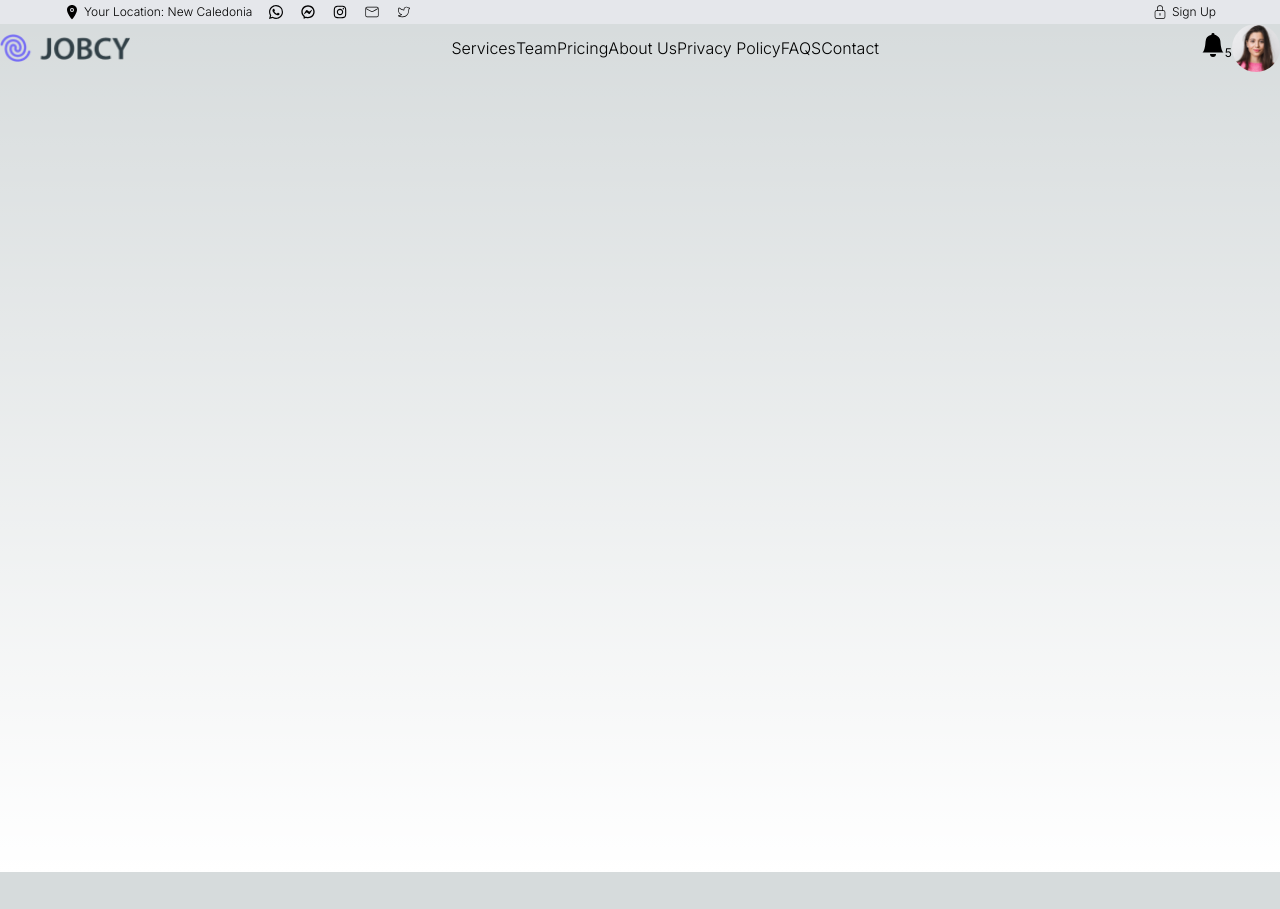
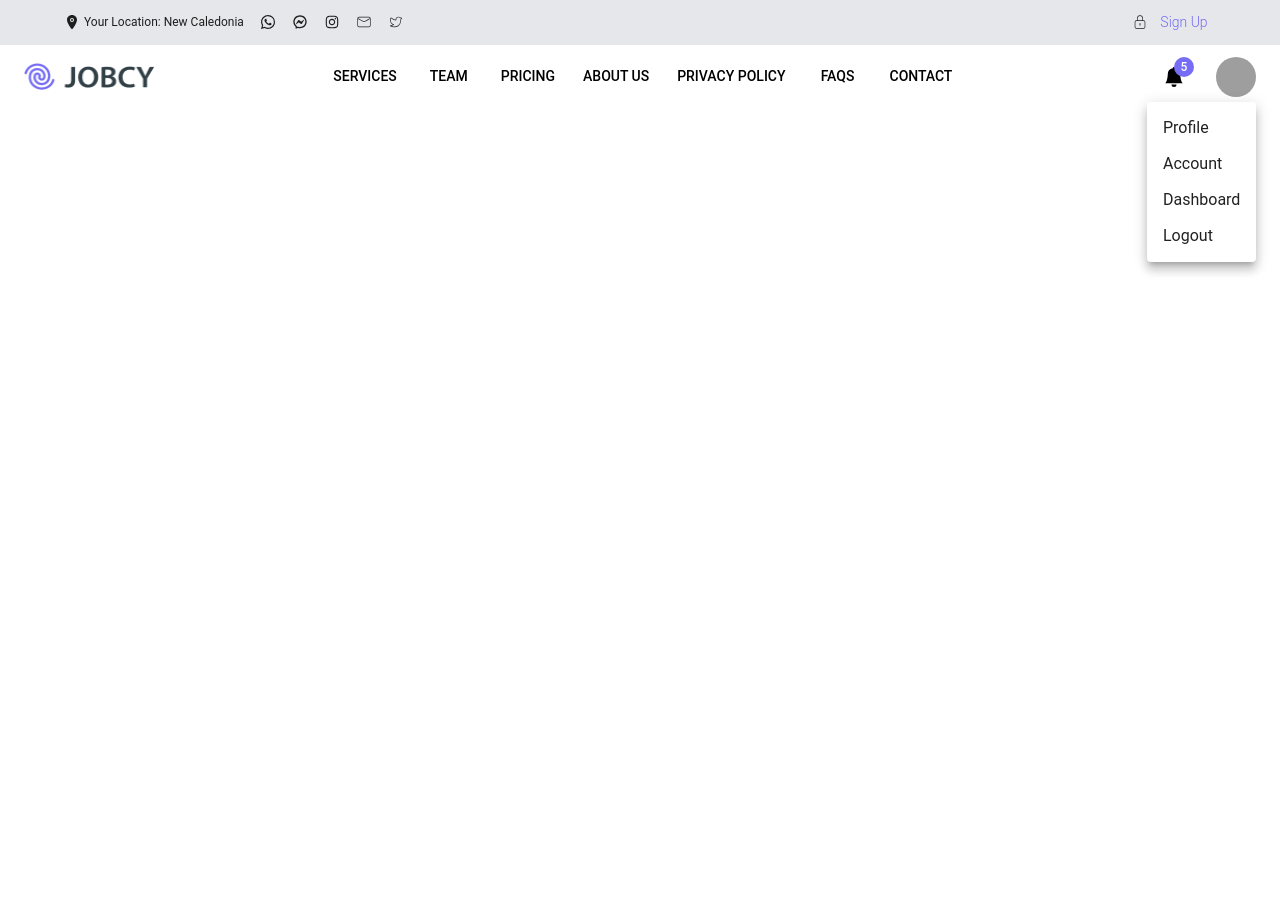
Before and after one commit to refugedesigns/jobcy, a Next.js app in the folder client/: page / in a window 1280 px wide. Both pictures are taken after a click on the button "Open settings". Before the commit the page ends 872 px from the top, so only its background shows below. Built offline with nearby package versions, Linux system fonts and the light colour scheme; grey boxes are pictures that could not be loaded.

Commit message:
completed header

```diff
--- a/client/app/components/Header/Header.tsx
+++ b/client/app/components/Header/Header.tsx
@@ -1,5 +1,5 @@
 "use client";
-import React, { useState, useEffect } from "react";
+import React, { useState, useEffect, MouseEvent } from "react";
 import { IoLocation, IoLogoWhatsapp } from "react-icons/io5";
 import { RiMessengerLine } from "react-icons/ri";
 import { AiOutlineInstagram } from "react-icons/ai";
@@ -9,50 +9,52 @@ import { BsFillBellFill } from "react-icons/bs";
 import {
   Typography,
   Button,
-  Navbar,
   Collapse,
   IconButton,
   Badge,
   Avatar,
-} from "@material-tailwind/react";
+  AppBar,
+  Container,
+  Toolbar,
+  MenuItem,
+  Menu,
+  Tooltip,
+  Box,
+} from "@mui/material";
 import Image from "next/image";
 import Link from "next/link";
 
+const pages = [
+  "Services",
+  "Team",
+  "Pricing",
+  "About Us",
+  "Privacy Policy",
+  "FAQS",
+  "Contact",
+];
+
+const settings = ["Profile", "Account", "Dashboard", "Logout"];
+
 const Header = () => {
-  const [openNav, setOpenNav] = useState(false);
+  const [anchorElNav, setAnchorElNav] = useState<null | HTMLElement>(null);
+  const [anchorElUser, setAnchorElUser] = useState<null | HTMLElement>(null);
 
-  useEffect(() => {
-    window.addEventListener(
-      "resize",
-      () => window.innerWidth >= 960 && setOpenNav(false)
-    );
-  }, []);
+  const handleOpenNavMenu = (event: MouseEvent<HTMLElement>) => {
+    setAnchorElNav(event.currentTarget);
+  };
+  const handleOpenUserMenu = (event: MouseEvent<HTMLElement>) => {
+    setAnchorElUser(event.currentTarget);
+  };
 
-  const navList = (
-    <ul className="flex items-center">
-      <Typography as="li">
-        <Link href="#">Services</Link>
-      </Typography>
-      <Typography as="li">
-        <Link href="#">Team</Link>
-      </Typography>
-      <Typography as="li">
-        <Link href="#">Pricing</Link>
-      </Typography>
-      <Typography as="li">
-        <Link href="#">About Us</Link>
-      </Typography>
-      <Typography as="li">
-        <Link href="#">Privacy Policy</Link>
-      </Typography>
-      <Typography as="li">
-        <Link href="#">FAQS</Link>
-      </Typography>
-      <Typography as="li">
-        <Link href="#">Contact</Link>
-      </Typography>
-    </ul>
-  );
+  const handleCloseNavMenu = () => {
+    setAnchorElNav(null);
+  };
+
+  const handleCloseUserMenu = () => {
+    setAnchorElUser(null);
+  };
+
   return (
     <>
       <div className="flex items-center justify-between bg-gray-200 px-[5%] py-1 dark:bg-slate-700">
@@ -77,9 +79,14 @@ const Header = () => {
           </Button>
         </div>
       </div>
-      <Navbar>
-        <div className="flex items-center justify-between">
-          <div className="h-[28px]">
+      <AppBar
+        position="sticky"
+        className="shadow-none bg-white dark:bg-slate-800"
+      >
+        <Container maxWidth="xl">
+          <Toolbar disableGutters>
+            <Box className="flex justify-between w-full items-center hover:cursor-pointer">
+              <Box className="h-[28px]">
                 <Image
                   src="/images/logo-light.png"
                   width="0"
@@ -96,40 +103,97 @@ const Header = () => {
                   alt=""
                   className="w-full h-full object-contain dark:hidden"
                 />
-          </div>
-          <div className="hidden lg:block">{navList}</div>
-          <div className="flex items-center">
+              </Box>
+              <Box className="hidden md:flex space-x-3">
+                {pages.map((page) => (
+                  <Button
+                    key={page}
+                    onClick={handleCloseNavMenu}
+                    className="text-black dark:text-white"
+                  >
+                    {page}
+                  </Button>
+                ))}
+              </Box>
+
+              <Box className="space-x-6">
                 <IconButton
-              className="lg:hidden"
-              onClick={() => setOpenNav(!openNav)}
-              variant="text"
+                  size="large"
+                  aria-label="account of current user"
+                  aria-controls="menu-appbar"
+                  aria-haspopup="true"
+                  onClick={handleOpenNavMenu}
+                  color="inherit"
+                  className="-mr-5 md:hidden"
                 >
-              <FiMenu className="h-5 w-5" />
+                  <FiMenu />
                 </IconButton>
-            <Badge overlap="circular" placement="top-end" content="5">
                 <IconButton>
-                <BsFillBellFill className="w-6 h-6" />
+                  <Badge badgeContent={5} color="primary">
+                    <BsFillBellFill className="text-black dark:text-white h-5 w-5 hover:cursor-pointer" />
+                  </Badge>
                 </IconButton>
-            </Badge>
-            <div className="w-12 h-12 rounded-full overflow-hidden">
-              <Image
-                src="/images/user/img-01.jpg"
-                width="0"
-                height="0"
-                sizes="100vw"
-                className="w-full h-full"
-                alt="user"
+                <Tooltip title="Open settings">
+                  <IconButton onClick={handleOpenUserMenu} sx={{ p: 0 }}>
+                    <Avatar
+                      alt="Remy Sharp"
+                      src="/static/images/avatar/2.jpg"
                     />
-            </div>
-          </div>
-        </div>
-        <Collapse open={openNav}>
-          {navList}
-          <Button variant="gradient" size="sm" fullWidth className="mb-2">
-            <span>Buy Now</span>
-          </Button>
-        </Collapse>
-      </Navbar>
+                  </IconButton>
+                </Tooltip>
+                <Menu
+                  sx={{ mt: "45px" }}
+                  id="menu-appbar"
+                  anchorEl={anchorElUser}
+                  anchorOrigin={{
+                    vertical: "top",
+                    horizontal: "right",
+                  }}
+                  keepMounted
+                  transformOrigin={{
+                    vertical: "top",
+                    horizontal: "right",
+                  }}
+                  open={Boolean(anchorElUser)}
+                  onClose={handleCloseUserMenu}
+                >
+                  {settings.map((setting) => (
+                    <MenuItem key={setting} onClick={handleCloseUserMenu}>
+                      <Typography textAlign="center">{setting}</Typography>
+                    </MenuItem>
+                  ))}
+                </Menu>
+              </Box>
+            </Box>
+            <Box sx={{ flexGrow: 1, display: { xs: "flex", md: "none" } }}>
+              <Menu
+                id="menu-appbar"
+                anchorEl={anchorElNav}
+                anchorOrigin={{
+                  vertical: "bottom",
+                  horizontal: "left",
+                }}
+                keepMounted
+                transformOrigin={{
+                  vertical: "top",
+                  horizontal: "left",
+                }}
+                open={Boolean(anchorElNav)}
+                onClose={handleCloseNavMenu}
+                sx={{
+                  display: { xs: "block", md: "none" },
+                }}
+              >
+                {pages.map((page) => (
+                  <MenuItem key={page} onClick={handleCloseNavMenu}>
+                    <Typography textAlign="center">{page}</Typography>
+                  </MenuItem>
+                ))}
+              </Menu>
+            </Box>
+          </Toolbar>
+        </Container>
+      </AppBar>
     </>
   );
 };
--- a/client/app/layout.tsx
+++ b/client/app/layout.tsx
@@ -1,7 +1,10 @@
+"use client";
 import "./globals.css";
 import { Inter } from "next/font/google";
 import Header from "./components/Header/Header";
-
+import { StyledEngineProvider } from "@mui/material";
+import { ThemeProvider, CssBaseline } from "@mui/material";
+import theme from "@/theme/theme";
 
 const inter = Inter({ subsets: ["latin"] });
 
@@ -18,10 +21,15 @@ export default function RootLayout({
   return (
     <html lang="en">
       <head></head>
-      <body className={inter.className}>
-        <Header />
-        {children}
-      </body>
+      <StyledEngineProvider injectFirst>
+        <ThemeProvider theme={theme}>
+          <CssBaseline />
+          <body className={inter.className}>
+            <Header />
+            {children}
+          </body>
+        </ThemeProvider>
+      </StyledEngineProvider>
     </html>
   );
 }
--- a/client/package.json
+++ b/client/package.json
@@ -9,8 +9,9 @@
     "lint": "next lint"
   },
   "dependencies": {
-    "@emotion/server": "^11.11.0",
-    "@material-tailwind/react": "^2.0.3",
+    "@emotion/react": "^11.11.1",
+    "@emotion/styled": "^11.11.0",
+    "@mui/material": "^5.13.5",
     "@types/node": "20.3.1",
     "@types/react": "18.2.12",
     "@types/react-dom": "18.2.5",
--- a/client/theme/theme.js
+++ b/client/theme/theme.js
@@ -27,9 +27,9 @@ const theme = {
   components: {
     MuiButton: {
       styleOverrides: {
-        root: {
-          padding: "16px 28px",
-        },
+        // root: {
+        //   padding: "16px 28px",
+        // },
       },
     },
     MuiCssBaseline: {
```
Also changed, not shown: 1 other file (tests, documents, lock files or other folders). Lines whose indentation alone changed are shown as unchanged.
